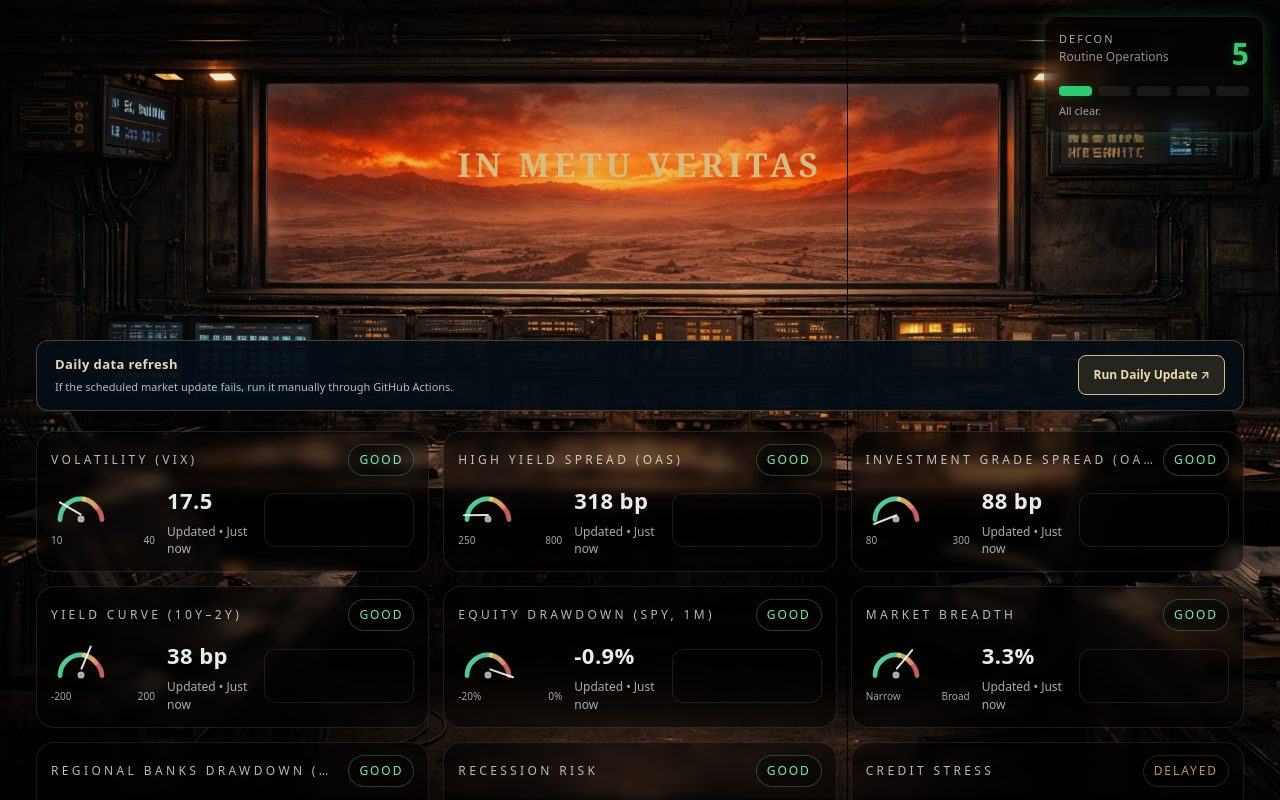
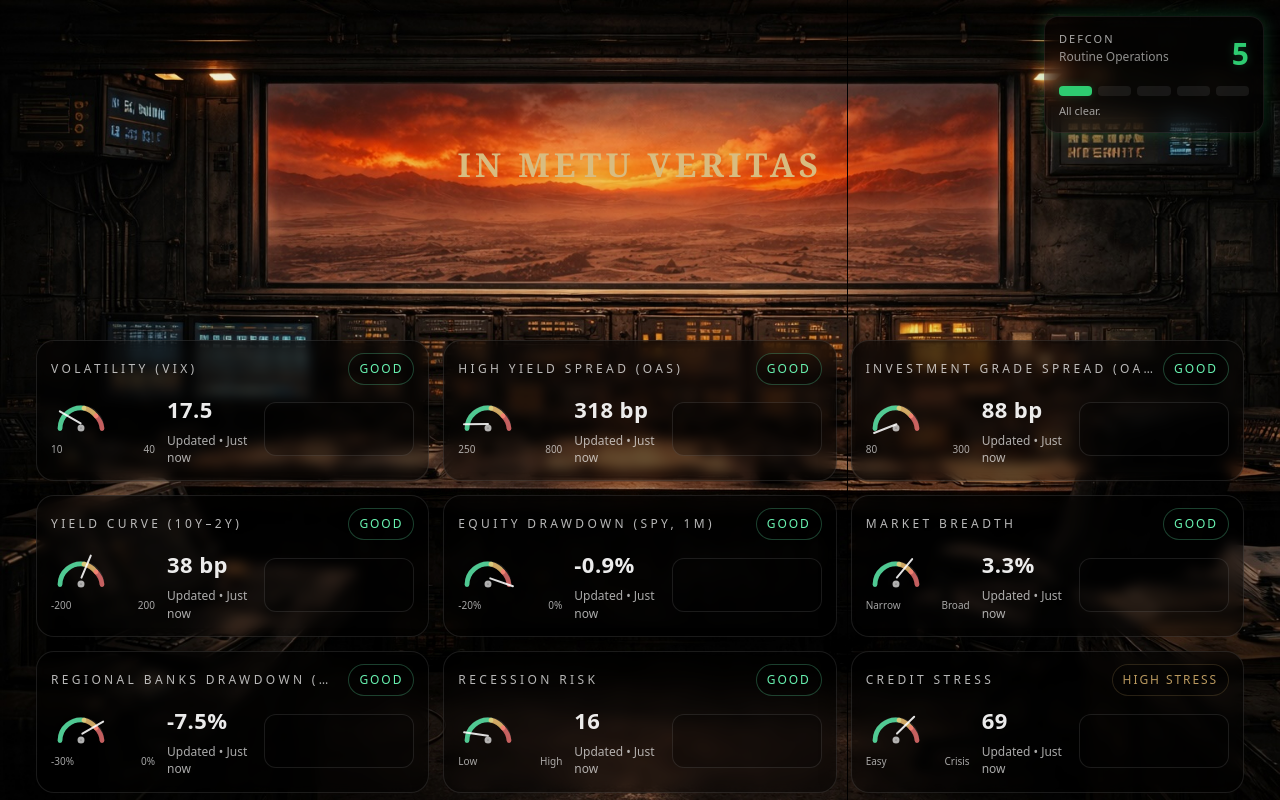
Before and after one commit to oliverwatt2025/inmetuveritas, a React (Vite) app: page / in a window 1280 px wide. Shown: the top 800 px of the page. Built offline with nearby package versions, Linux system fonts and the light colour scheme; no server answers.

Commit message:
Label high credit stress clearly and remove manual update bar

```diff
--- a/src/App.tsx
+++ b/src/App.tsx
@@ -582,7 +582,7 @@ function GaugeCard({
     <div className="card" title={g.tooltip}>
       <div className="cardTop">
         <div className="cardTitle">{g.title.toUpperCase()}</div>
-        <div className={statusClass(g.status)}>{g.status}</div>
+        <div className={statusClass(g.status)}>{g.key === "credit_stress" && g.status === "DELAYED" ? "HIGH STRESS" : g.status}</div>
       </div>
 
       <div className="cardBody">
@@ -869,10 +869,6 @@ if (Array.isArray(data.cards) && data.cards.length) {
         </div>
       </header>
 
-      <section className="manualUpdateBar" aria-label="Daily market data controls">
-        <div><strong>Daily data refresh</strong><small>If the scheduled market update fails, run it manually through GitHub Actions.</small></div>
-        <a href="https://github.com/oliverwatt2025/inmetuveritas/actions/workflows/update-indicators.yml" target="_blank" rel="noopener noreferrer">Run Daily Update ↗</a>
-      </section>
       <main className="grid">
         {displayGauges.map((g) => (
           <GaugeCard
```
